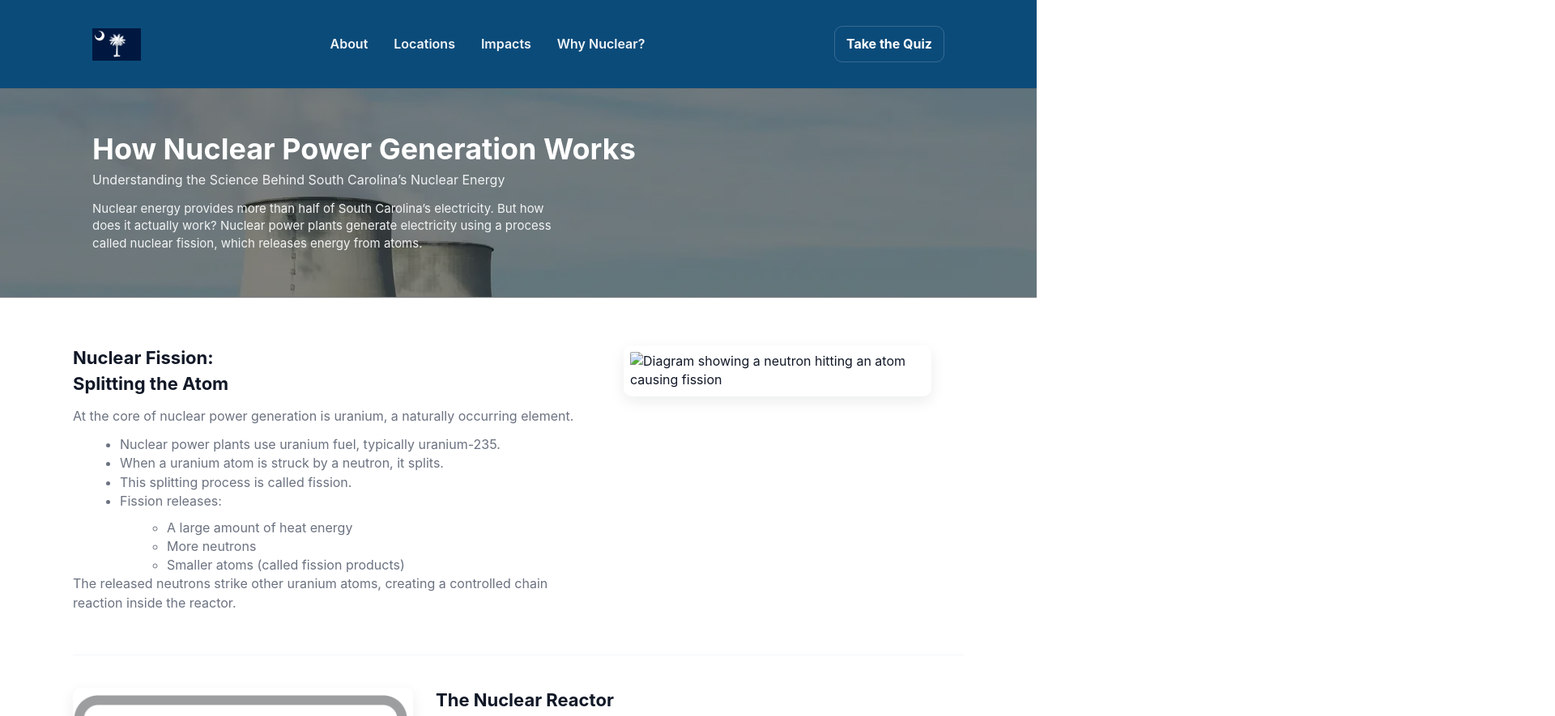
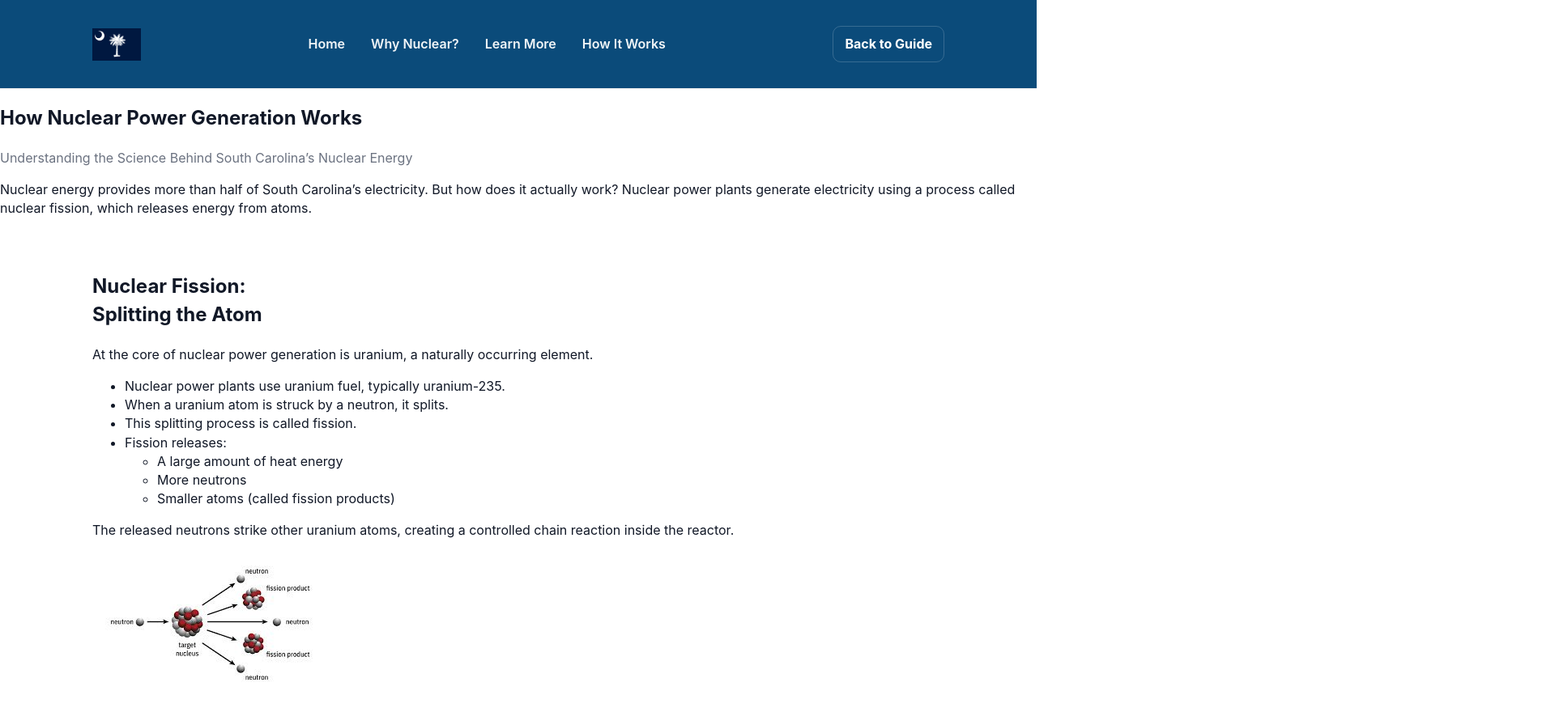
Before and after one commit to brayblackmon/ITEC-362-Website, a plain HTML site: page about.html in a window 1280 px wide. Shown: the top 885 px of the page at 81% size, 1920 px wide, since content can reach past the window. Drawn offline with Linux system fonts and the light colour scheme.

Commit message:
Update about.html

```diff
--- a/about.html
+++ b/about.html
@@ -4,140 +4,34 @@
   <meta charset="utf-8" />
   <meta name="viewport" content="width=device-width,initial-scale=1" />
   <title>How Nuclear Power Generation Works — Nuclear Energy SC</title>
-
-  <!-- Reuse the shared stylesheet -->
   <link rel="stylesheet" href="styles.css" />
-
-  <!-- Page-specific inline styles to recreate the Figma layout -->
-  <style>
-    /* Hero with large background image and centered overlay text */
-    .hero-visual {
-      position: relative;
-      min-height: 260px;
-      display: flex;
-      align-items: center;
-      color: #fff;
-      margin-bottom: 18px;
-      border-bottom: 1px solid #eef2f7;
-    }
-    .hero-visual::before{
-      content:"";
-      position:absolute;
-      inset:0;
-      background-image: url('images/towers.jpg');
-      background-size: cover;
-      background-position: center;
-      filter: contrast(.9) brightness(.55);
-      z-index:0;
-      border-bottom: 1px solid #eef2f7;
-    }
-    .hero-visual .hero-inner{
-      position: relative;
-      z-index:1;
-      width:100%;
-      max-width:1100px;
-      margin:0 auto;
-      padding:48px 24px;
-      text-align:left;
-    }
-    .hero-visual h1{
-      font-size:36px;
-      margin:0 0 8px 0;
-      line-height:1.05;
-      color: #fff;
-    }
-    .hero-visual p.lead {
-      color: rgba(255,255,255,0.9);
-      max-width:62ch;
-      margin:0;
-    }
-
-    /* Content rows: two-column layout that alternates */
-    .content-row{
-      display:grid;
-      grid-template-columns: 1fr 420px;
-      gap: 28px;
-      align-items:start;
-      padding:40px 0;
-      border-bottom:1px solid #f1f5f9;
-    }
-    .content-row .text h2{
-      font-size:22px;
-      margin:0 0 12px 0;
-    }
-    .content-row .text p{ color:var(--muted); margin:0 0 12px 0; }
-    .content-row .text ul{ color:var(--muted); margin:10px 0 0 18px; }
-
-    /* Reverse the column order for alternating layout */
-    .content-row.reverse{ grid-template-columns: 420px 1fr; }
-    .content-row.reverse .image{ order: -1; }
-
-    /* Image styles inside right/left columns */
-    .image img{
-      width:100%;
-      height:auto;
-      display:block;
-      border-radius:10px;
-      box-shadow: var(--shadow);
-      object-fit:cover;
-    }
-
-    /* Smaller diagram style to match Figma's smaller inline diagram */
-    .diagram{
-      width:100%;
-      max-width:380px;
-      background:#fff;
-      padding:8px;
-      border-radius:8px;
-      box-shadow: var(--shadow);
-    }
-
-    /* Make the layout stack on small screens */
-    @media (max-width:1100px){
-      .content-row, .content-row.reverse {
-        grid-template-columns: 1fr;
-      }
-      .content-row.reverse .image{ order: 0; }
-      .hero-visual{ min-height:220px; }
-      .hero-visual .hero-inner{ padding:28px 18px; }
-    }
-
-    /* Slight spacing before footer */
-    .content-row:last-of-type{
-      border-bottom: none;
-      padding-bottom: 30px;
-    }
-
-  </style>
 </head>
 <body>
-  <!-- Header (shared styling) -->
   <header class="site-header">
     <div class="container header-inner">
-      <div class="brand">
+      <a class="brand" href="index.html" aria-label="Nuclear Energy South Carolina home">
         <img src="images/sc.png" alt="Nuclear Energy South Carolina logo" class="logo" />
-      </div>
+      </a>
 
       <nav class="main-nav" aria-label="Primary">
-        <a href="index.html">About</a>
-        <a href="index.html#locations">Locations</a>
-        <a href="index.html#impacts">Impacts</a>
+        <a href="index.html">Home</a>
         <a href="index.html#why-nuclear">Why Nuclear?</a>
+        <a href="index.html#learn-more">Learn More</a>
+        <a href="About.html">How It Works</a>
       </nav>
 
       <div class="cta">
-        <a class="btn btn-outline" href="#quiz">Take the Quiz</a>
+        <a class="btn btn-outline" href="index.html#learn-more">Back to Guide</a>
       </div>
     </div>
   </header>
 
   <main>
-    <!-- HERO -->
     <section class="hero-visual" aria-labelledby="hero-title">
       <div class="hero-inner">
         <h1 id="hero-title">How Nuclear Power Generation Works</h1>
         <p class="lead">Understanding the Science Behind South Carolina’s Nuclear Energy</p>
-        <p class="lead" style="margin-top:12px; font-size:15px; max-width:60ch; color:rgba(255,255,255,0.92);">
+        <p class="page-note">
           Nuclear energy provides more than half of South Carolina’s electricity. But how does it actually
           work? Nuclear power plants generate electricity using a process called nuclear fission, which
           releases energy from atoms.
@@ -145,10 +39,9 @@
       </div>
     </section>
 
-    <!-- Section: Nuclear Fission (text left, diagram right) -->
     <section class="container content-row" aria-labelledby="fission-heading">
       <div class="text">
-        <h2 id="fission-heading">Nuclear Fission: <br/>Splitting the Atom</h2>
+        <h2 id="fission-heading">Nuclear Fission: <br />Splitting the Atom</h2>
 
         <p>At the core of nuclear power generation is uranium, a naturally occurring element.</p>
 
@@ -169,12 +62,10 @@
       </div>
 
       <div class="image" role="img" aria-label="Diagram of nuclear fission">
-        <!-- small diagram placeholder -->
-        <img src="images/fission.png" alt="Diagram showing a neutron hitting an atom causing fission" class="diagram" />
+        <img src="images/fission.jpg" alt="Diagram showing a neutron hitting an atom causing fission" class="diagram" />
       </div>
     </section>
 
-    <!-- Section: The Nuclear Reactor (diagram left, text right) -->
     <section class="container content-row reverse" aria-labelledby="reactor-heading">
       <div class="image">
         <img src="images/reactor-diagram.png" alt="Schematic of a nuclear reactor" />
@@ -196,7 +87,6 @@
       </div>
     </section>
 
-    <!-- Section: Turning Heat Into Steam (text left, image right) -->
     <section class="container content-row" aria-labelledby="steam-heading">
       <div class="text">
         <h2 id="steam-heading">Turning Heat Into Steam</h2>
@@ -217,7 +107,6 @@
       </div>
     </section>
 
-    <!-- Section: Spinning the Turbine and Generator (image left, text right) -->
     <section class="container content-row reverse" aria-labelledby="turbine-heading">
       <div class="image">
         <img src="images/sc-coops.png" alt="Map of South Carolina electricity regions" />
@@ -238,7 +127,6 @@
       </div>
     </section>
 
-    <!-- Section: Cooling Systems (text left, image right) -->
     <section class="container content-row" aria-labelledby="cooling-heading">
       <div class="text">
         <h2 id="cooling-heading">Cooling Systems</h2>
@@ -258,7 +146,6 @@
         <img src="images/plant-landscape.jpg" alt="Nuclear plant cooling tower releasing steam" />
       </div>
     </section>
-
   </main>
 
   <footer class="site-footer">
@@ -266,10 +153,10 @@
       <div>© Copyright 2026 Nuclear Energy South Carolina</div>
 
       <ul class="footer-links" aria-label="Explore">
-        <li><a href="index.html#about">About</a></li>
-        <li><a href="index.html#locations">Locations</a></li>
+        <li><a href="index.html">Home</a></li>
         <li><a href="index.html#why-nuclear">Why Nuclear?</a></li>
-        <li><a href="index.html#impacts">Impacts</a></li>
+        <li><a href="index.html#learn-more">Learn More</a></li>
+        <li><a href="About.html">How It Works</a></li>
       </ul>
     </div>
   </footer>
```
